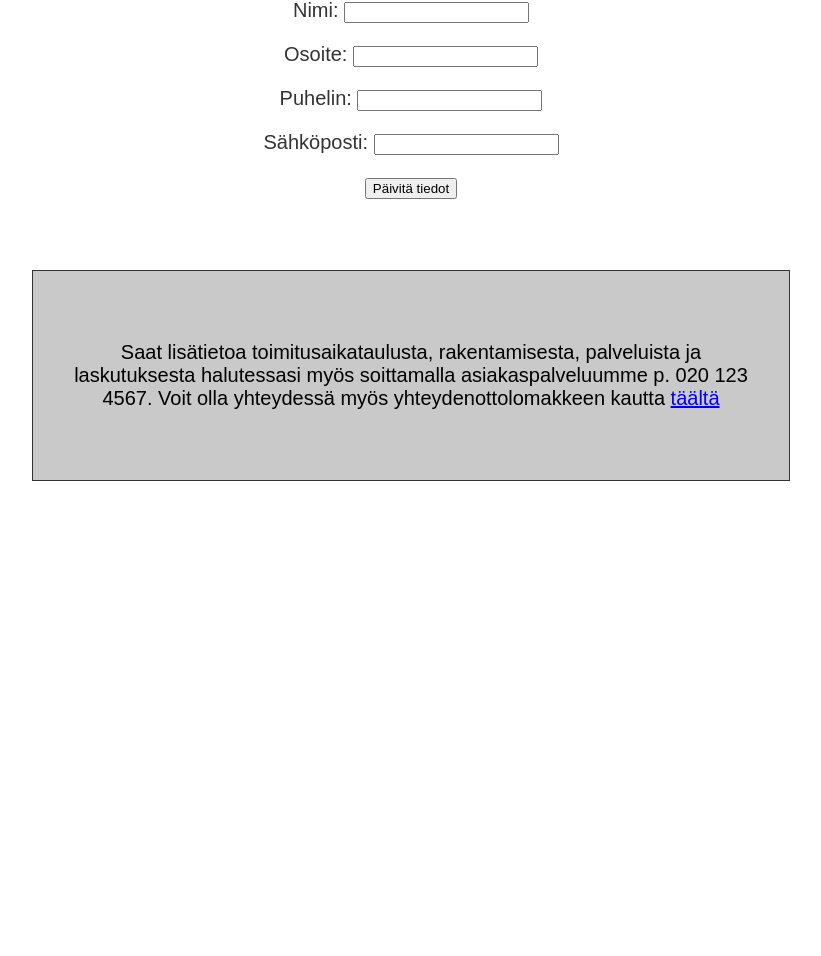
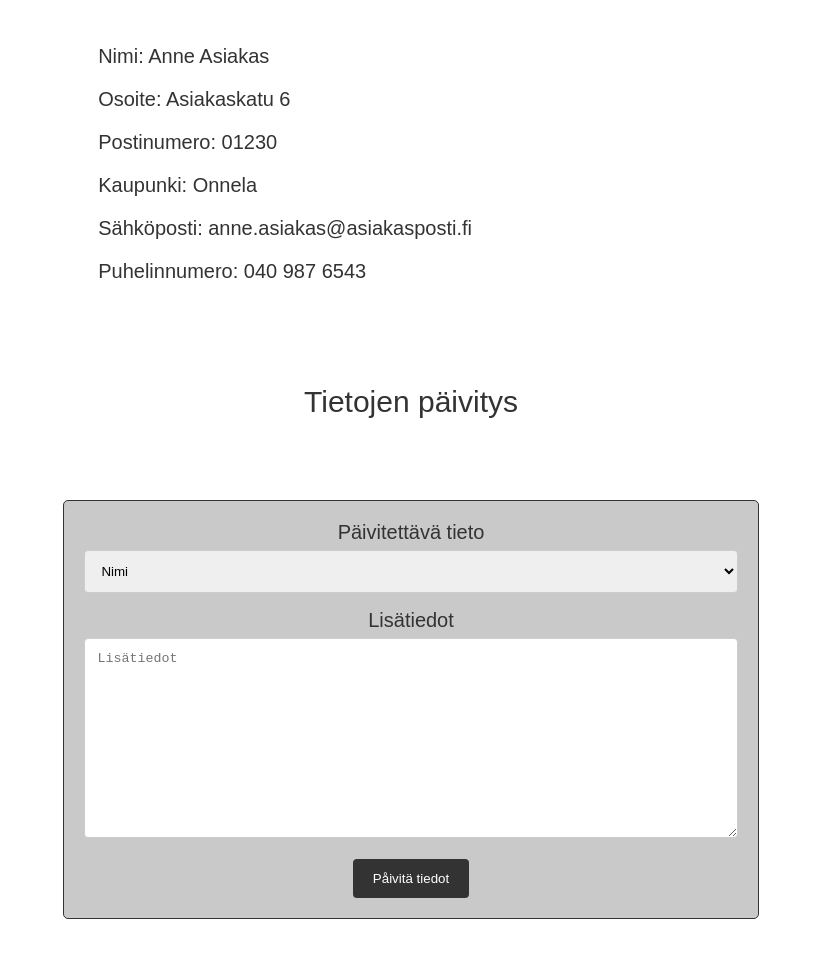
Before and after one commit to Valkean/Valkean.github.io, a plain HTML site: page Omattietoni.html in a window 1280 px wide. Shown: the part 498-1454 px from the top of the page, without its empty margins (229-1050 px from the left). Before the commit the page ends 987 px from the top, so only its background shows below. Drawn offline with Linux system fonts and the light colour scheme.

Commit message:
Add files via upload

```diff
--- a/CSSharjoitus.css
+++ b/CSSharjoitus.css
@@ -17,6 +17,14 @@ div {
 }
 
 .header h1 {
+    font-size: 60px;
+    font-family: Arial, Helvetica, sans-serif;
+    text-align: center;
+    color: rgb(51, 51, 51);
+    padding: 50px 50px 50px 50px;
+}
+
+.header h2 {
     font-size: 60px;
     font-family: Arial, Helvetica, sans-serif;
     text-align: center;
@@ -90,6 +98,19 @@ ul {
     border-color: rgb(51, 51, 51);
 }
 
+.content3 {
+    width: 90%;
+    font-family: Arial, Helvetica, sans-serif;
+    color: rgb(51, 51, 51);
+    border-color: white;
+    text-align: left;
+    margin: auto;
+    font-size: 20px;
+
+}
+
+
+
 .lead {
     font-size: 30px;
 }
@@ -103,13 +124,46 @@ ul {
 }
 
 
+input[type=text], select, textarea {
+    width: 100%;
+    padding: 12px;
+    border: 1px solid #ccc;
+    border-radius: 4px;
+    box-sizing: border-box;
+    margin-top: 6px;
+    margin-bottom: 16px;
+    resize: vertical
+  }
 
+
+  input[type=submit] {
+    background-color: rgb(51, 51, 51);
+    color: white;
+    padding: 12px 20px;
+    border: none;
+    border-radius: 4px;
+    cursor: pointer;
+  }
+
+
+  input[type=submit]:hover {
+    background-color: rgb(51, 51, 51);
+  }
+
+
+  .container {
+    border-radius: 5px;
+    border-color: rgb(51, 51, 51);
+    background-color: rgb(201, 201, 201);
+    padding: 20px;
+  }
 
 
   @media only screen and (min-width: 650px) {
 
     .content {
         width: 75%;
+
 
     }
     .content1 {
@@ -126,6 +180,7 @@ ul {
     .content {
         width: 55%;
 
+
     }
     .content1 {
         width: 55%;
@@ -133,7 +188,7 @@ ul {
     }
 
     .header h1 {
-        font-size: 70px;
+        font-size: 80px;
         padding: 50px 100px 50px 100px;
     }
 
--- a/Omattietoni.html
+++ b/Omattietoni.html
@@ -24,28 +24,43 @@
     <div class="content">
     <p class="lead">OMAT TIETONI</p>
 
-    <div">
-        <form>
-            <p>
-                <label>Nimi:</label>
-                <input type="text" id="nimi" size="">
-            </p>
-            <p>
-                <label>Osoite:</label>
-                <input type="text" id="osoite" size="">
-            </p>
-            <p>
-                <label>Puhelin:</label>
-                <input type="text" id="puhelin" size="">
-            </p>
-            <p>
-                <label>Sähköposti:</label>
-                <input type="text" id="sähköposti" size="">
-            </p>
-            <p>
-                <input type="button" id="painike" value="Päivitä tiedot" onclick="laskePalkka()">
-            </p>
+    <div class="content3">
+        <p>Nimi: Anne Asiakas</p>
+        <p>Osoite: Asiakaskatu 6</p>
+        <o>Postinumero: 01230</p>
+        <p>Kaupunki: Onnela</p>
+        <p>Sähköposti: anne.asiakas@asiakasposti.fi</p>
+        <p>Puhelinnumero: 040 987 6543</p>
+
+
+    </div>
+    <div class="content">
+        <p class="lead">Tietojen päivitys</p>
+    </div>
+
+    <div class="container">
+        <form action="action_page.php">
+
+
+
+          <label for="country">Päivitettävä tieto</label>
+          <select id="country" name="country">
+            <option value="nimi">Nimi</option>
+            <option value="usa">Osoite</option>
+            <option value="australia">Postinumero</option>
+            <option value="australia">Kaupunki</option>
+            <option value="australia">Sähköposti</option>
+            <option value="usa">Puhelinnumero</option>
+          </select>
+
+          <label for="subject">Lisätiedot</label>
+          <textarea id="subject" name="subject" placeholder="Lisätiedot" style="height:200px"></textarea>
+
+          <input type="submit" value="Påivitä tiedot">
+
         </form>
+      </div>
+
 
 
 
```
Also changed, not shown: Otayhteytta.html (+26 -13 lines), index.html (+1 -0 lines).
